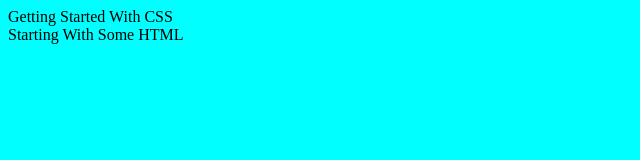
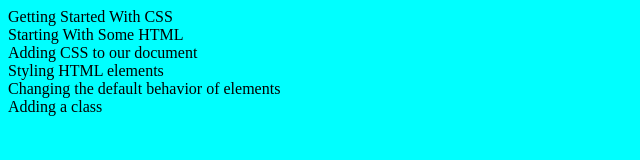
Before and after one commit to amachkel/technical-doc, a plain HTML site: page index.html in a window 1280 px wide. Shown: the whole page, without its empty margins (0-640 px from the left). Drawn offline with Linux system fonts and the light colour scheme.

Commit message:
Add id names for each section and corresponding headers.

```diff
--- a/index.html
+++ b/index.html
@@ -4,23 +4,24 @@
     <link rel="stylesheet" href="style.css">
 </head>
 <main id="main-doc">
-    <section class="main-section" id="getting_started_with_CSS">
+    <section class="main-section" id="Getting_started_with_CSS">
         <header>Getting Started With CSS</header>
 
     </section>
-    <section class="main-section" id="starting_with_some_HTML">
+    <section class="main-section" id="Starting_with_some_HTML">
         <header>Starting With Some HTML</header>
     </section>
-    <section class="main-section" id="">
-
+    <section class="main-section" id="Adding_CSS_to_our_document">
+        <header>Adding CSS to our document</header>
     </section>
-    <section class="main-section" id="">
-
+    <section class="main-section" id="Styling_HTML_elements">
+        <header>Styling HTML elements</header>
     </section>
-    <section class="main-section" id="">
-        <section class="main-section" id="">
-
-        </section>
+    <section class="main-section" id="Changing_the_default_behavior_of_elements">
+        <header>Changing the default behavior of elements</header>
+    </section>
+    <section class="main-section" id="Adding_a_class">
+        <header>Adding a class</header>
     </section>
 </main>
 <style>
```
